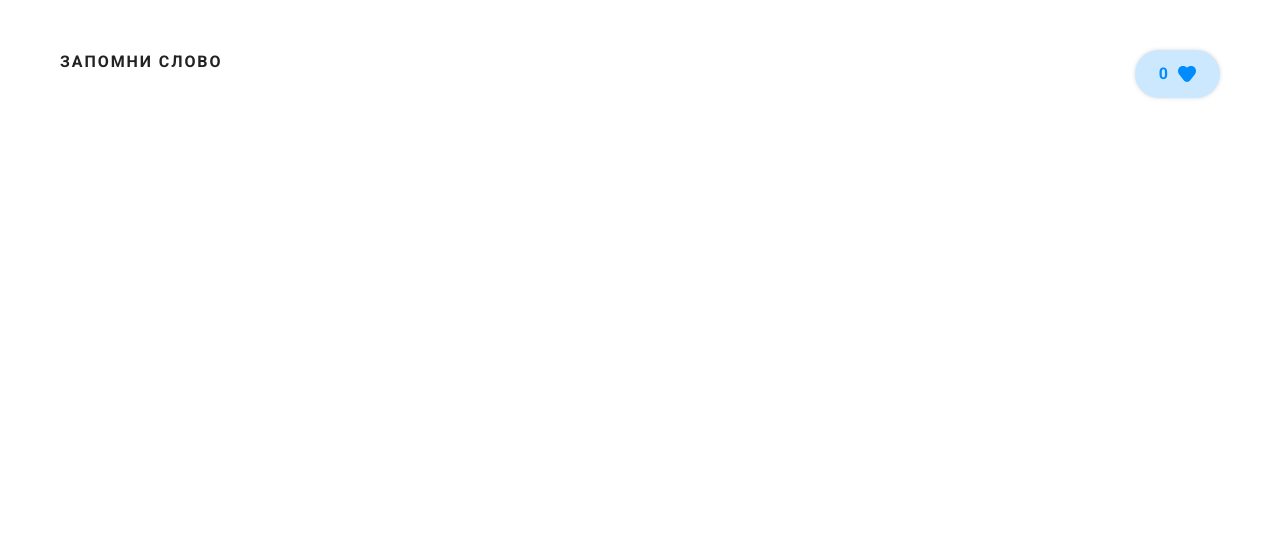
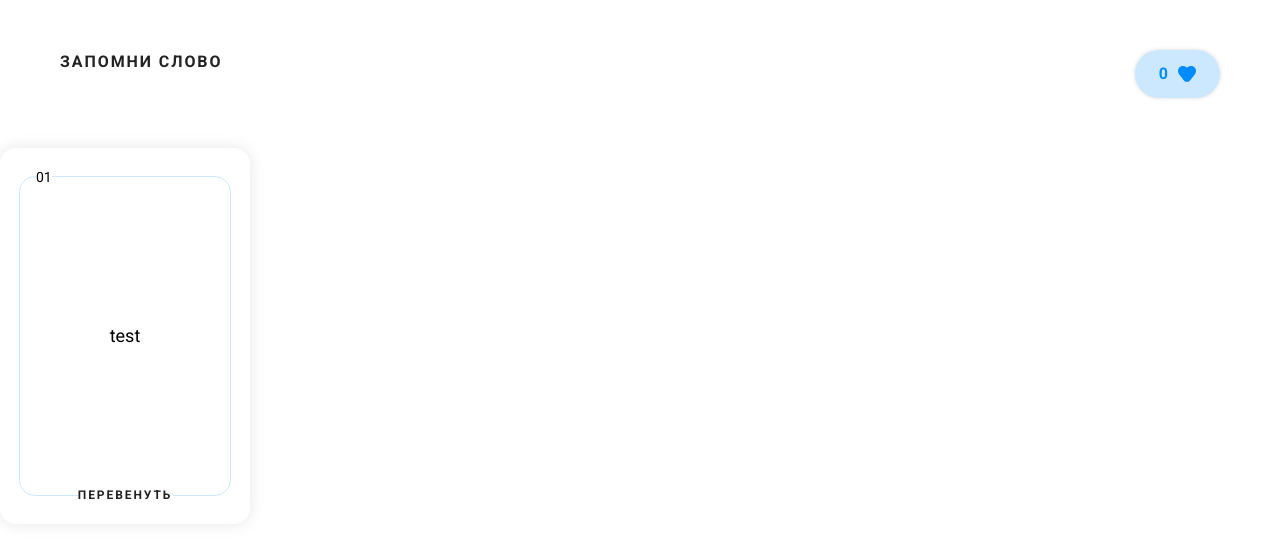
Before and after one commit to Vasyarik/vue-purpleschool, a Vue app: page / in a window 1280 px wide. Shown: the top 538 px of the page. Built offline with nearby package versions, Linux system fonts and the light colour scheme.

Commit message:
Add Card to App for show example

```diff
--- a/src/App.vue
+++ b/src/App.vue
@@ -1,11 +1,18 @@
 <script setup>
 import Header from "@/components/Header.vue";
+import Card from "@/components/Card.vue";
 
 const currentDate = new Date();
 </script>
 
 <template>
   <Header />
+
+  <Card
+      number="1"
+      word="test"
+      translate="Тест"
+  />
 </template>
 
 <style scoped>
```
